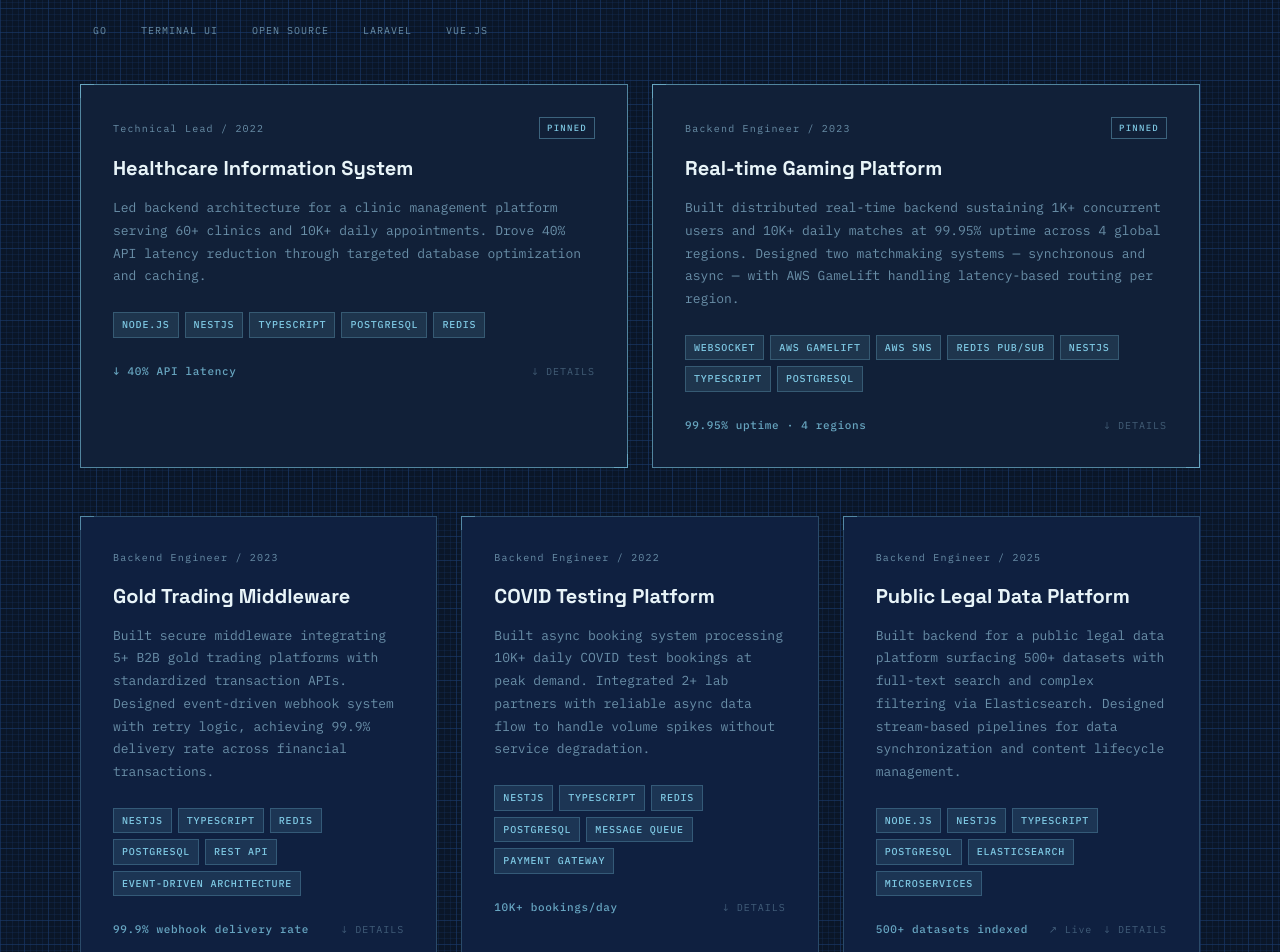
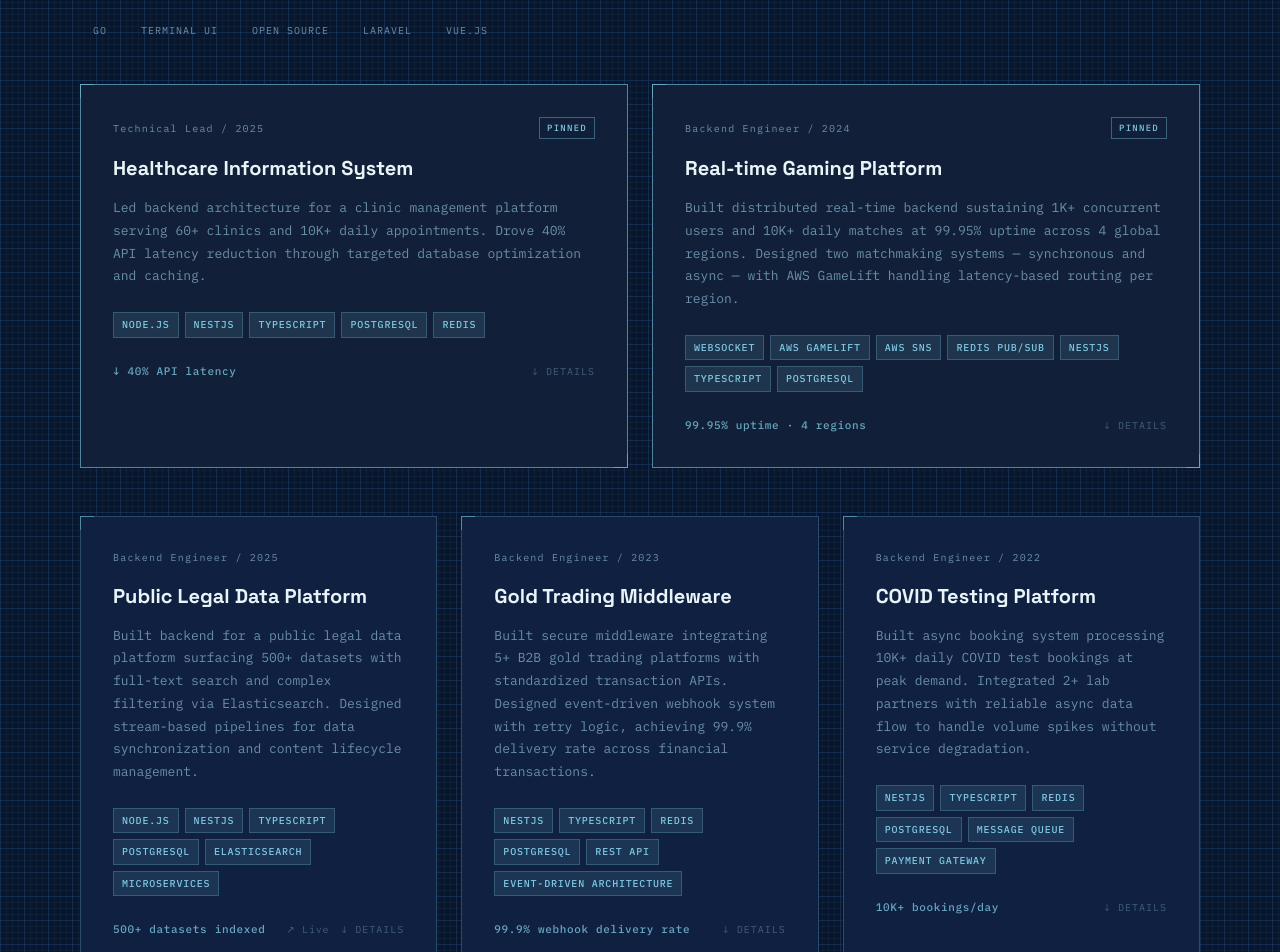
Before and after one commit to salmanagustian/portofolio-gan, a React (Vite) app: page / in a window 1280 px wide. Shown: the part 1120-2072 px from the top of the page. Built offline with nearby package versions, Linux system fonts and the light colour scheme.

Commit message:
change: data for each projects & stack

```diff
--- a/src/data/projects.js
+++ b/src/data/projects.js
@@ -1,6 +1,6 @@
 export const projects = [
   {
-    num: "Technical Lead / 2022",
+    num: "Technical Lead / 2025",
     name: "Healthcare Information System",
     desc: "Led backend architecture for a clinic management platform serving 60+ clinics and 10K+ daily appointments. Drove 40% API latency reduction through targeted database optimization and caching.",
     tags: ["Node.js",  "NestJS", "Typescript", "PostgreSQL", "Redis"],
@@ -16,7 +16,7 @@ export const projects = [
     ],
   },
   {
-    num: "Backend Engineer / 2023",
+    num: "Backend Engineer / 2024",
     name: "Real-time Gaming Platform",
     desc: "Built distributed real-time backend sustaining 1K+ concurrent users and 10K+ daily matches at 99.95% uptime across 4 global regions. Designed two matchmaking systems — synchronous and async — with AWS GameLift handling latency-based routing per region.",
     tags: ["WebSocket", "AWS GameLift", "AWS SNS", "Redis Pub/Sub", "NestJS", "Typescript", "PostgreSQL"],
@@ -29,6 +29,22 @@ export const projects = [
       "Built synchronous matchmaking for games requiring immediate session creation, and async matchmaking for queue-based games using PostgreSQL SKIP LOCK to prevent race conditions under concurrent worker contention",
       "Designed WebSocket layer with Redis Pub/Sub for cross-instance real-time state synchronization under concurrent load",
       "Achieved 99.95% uptime through fault-tolerant service design and proactive load testing across regions",
+    ],
+  },
+  {
+    num: "Backend Engineer / 2025",
+    name: "Public Legal Data Platform",
+    desc: "Built backend for a public legal data platform surfacing 500+ datasets with full-text search and complex filtering via Elasticsearch. Designed stream-based pipelines for data synchronization and content lifecycle management.",
+    tags: ["Node.js", "NestJS", "Typescript", "PostgreSQL", "Elasticsearch", "Microservices"],
+    metric: "500+ datasets indexed",
+    featured: false,
+    github: null,
+    live: "https://satudata.kejaksaan.go.id",
+    caseStudy: [
+      "Implemented full-text search and multi-criteria filtering using Elasticsearch to improve legal data discoverability",
+      "Built stream-based data pipelines for consistent synchronization between source systems and search indices",
+      "Designed RESTful APIs for efficient delivery of structured legal datasets to public-facing consumers",
+      "Developed back-office modules for dataset and content lifecycle management",
     ],
   },
   {
@@ -61,22 +77,6 @@ export const projects = [
       "Integrated with 2+ external lab partners for test registration and result synchronization",
       "Implemented payment gateway integration for seamless booking checkout flow",
       "Ensured reliable data delivery across distributed services via message queue decoupling",
-    ],
-  },
-  {
-    num: "Backend Engineer / 2025",
-    name: "Public Legal Data Platform",
-    desc: "Built backend for a public legal data platform surfacing 500+ datasets with full-text search and complex filtering via Elasticsearch. Designed stream-based pipelines for data synchronization and content lifecycle management.",
-    tags: ["Node.js", "NestJS", "Typescript", "PostgreSQL", "Elasticsearch", "Microservices"],
-    metric: "500+ datasets indexed",
-    featured: false,
-    github: null,
-    live: "https://satudata.kejaksaan.go.id",
-    caseStudy: [
-      "Implemented full-text search and multi-criteria filtering using Elasticsearch to improve legal data discoverability",
-      "Built stream-based data pipelines for consistent synchronization between source systems and search indices",
-      "Designed RESTful APIs for efficient delivery of structured legal datasets to public-facing consumers",
-      "Developed back-office modules for dataset and content lifecycle management",
     ],
   },
   {
--- a/src/data/stack.js
+++ b/src/data/stack.js
@@ -45,7 +45,7 @@ export const stackCols = [
 ];
 
 export const proficiency = [
-  { name: "NestJS", pct: 90 },
+  { name: "NestJS", pct: 95 },
   { name: "PostgreSQL", pct: 90 },
   { name: "Kafka", pct: 70 },
   { name: "Typescript", pct: 90 },
```
